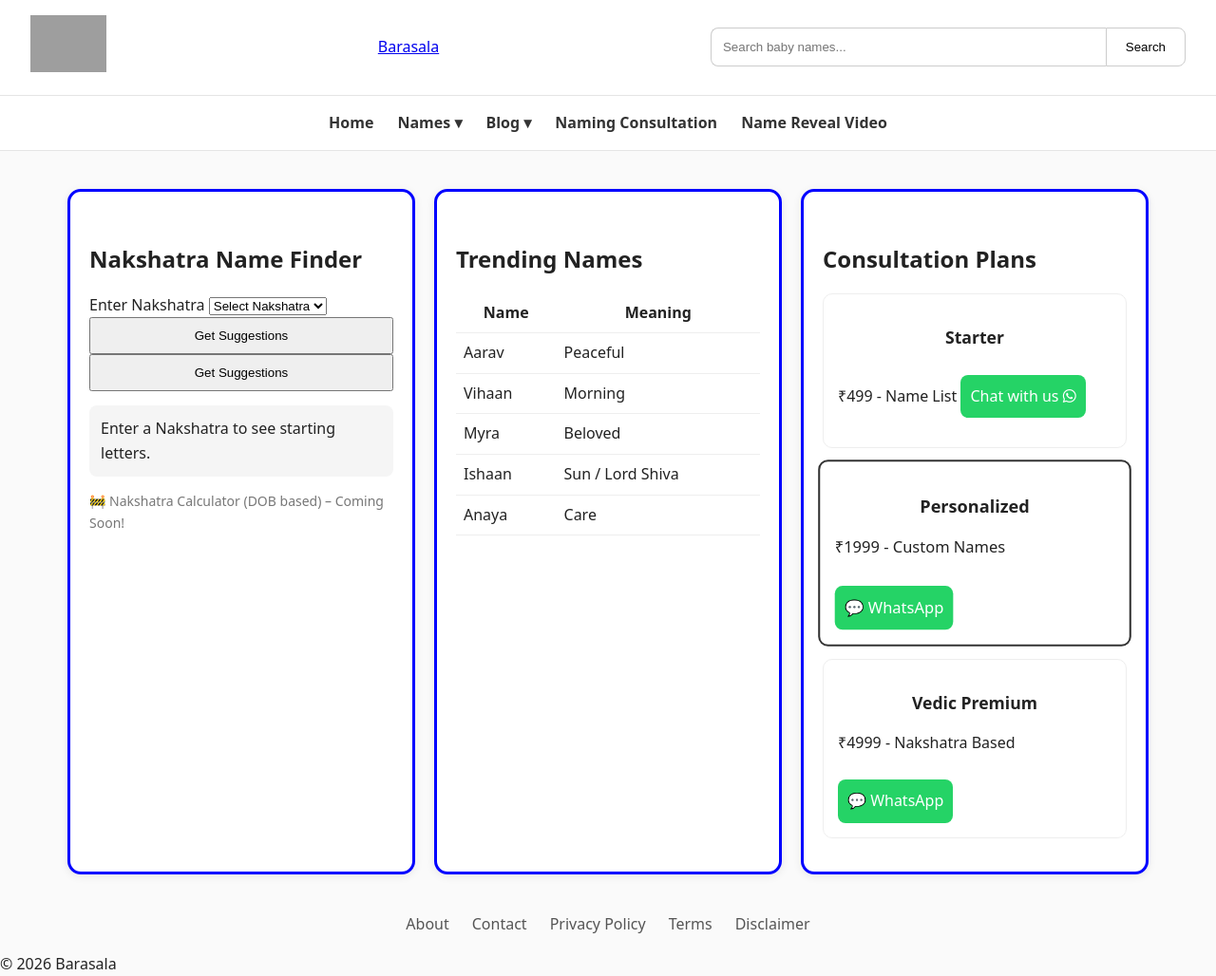
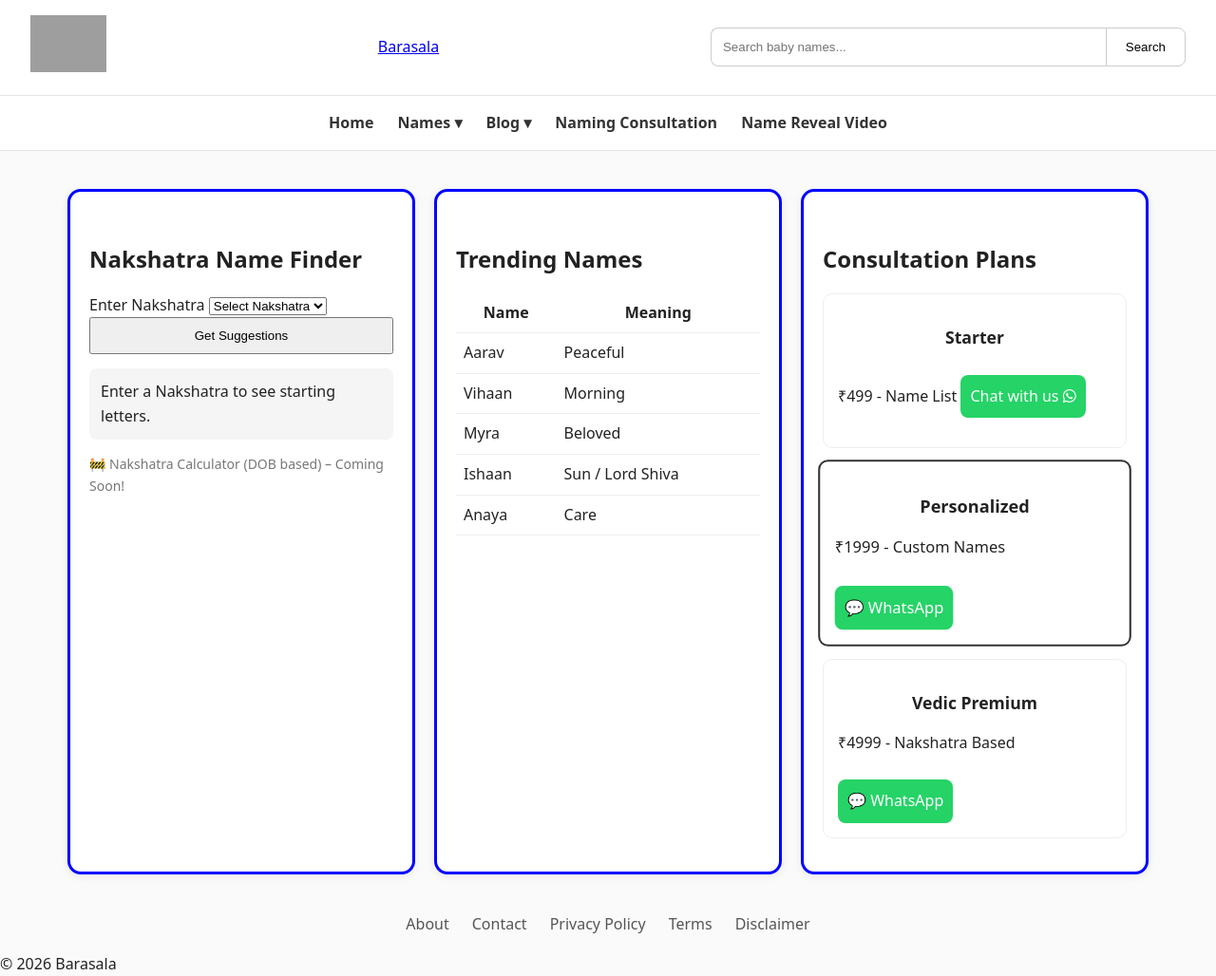
Before and after one commit to barasala999/barasala999.github.io, a Jekyll site: the page built from index.html, in a window 1280 px wide and 1028 px high. Shown: the whole window at 95% size. Built offline with Jekyll 4.4.1, drawn with Linux system fonts in a browser that asks for light colours; grey boxes are pictures that could not be loaded.

Commit message:
Update index.html

```diff
--- a/index.html
+++ b/index.html
@@ -25,7 +25,7 @@ title:  baby name reveal video
             <!-- <button type="button" onclick="showLetters()">
                 Get Suggestions
             </button> -->
-			<button onclick="showLetters()">Get Suggestions</button>
+
 
         </form>
 
```
